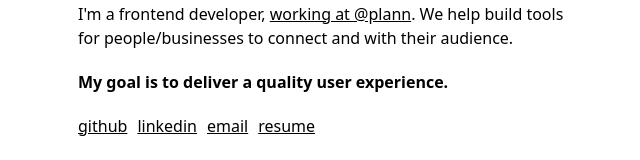
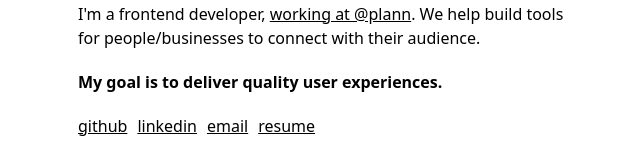
Before and after one commit to cain/cain, a Next.js app: page / in a window 1280 px wide. Shown: the part 243-403 px from the top of the page, without its empty margins (312-952 px from the left). Built offline with nearby package versions, Linux system fonts and the light colour scheme.

Commit message:
Update index.js

```diff
--- a/pages/index.js
+++ b/pages/index.js
@@ -19,9 +19,9 @@ export default function Home() {
         </div>
         <p class="mb-2">Hey.</p>
         <p class="mb-5">
-          I'm a frontend developer, <a href="https://www.plannthat.com" target="_blank">working at @plann</a>. We help build tools for people/businesses to connect and with their audience.
+          I'm a frontend developer, <a href="https://www.plannthat.com" target="_blank">working at @plann</a>. We help build tools for people/businesses to connect with their audience.
         </p>
-        <h2 class="font-semibold mb-5">My goal is to deliver a quality user experience.</h2>
+        <h2 class="font-semibold mb-5">My goal is to deliver quality user experiences.</h2>
         <div className={styles.contact}>
           <a href="https://github.com/cain" target="_blank">github</a>
           <a href="https://www.linkedin.com/in/cainhall/" target="_blank">linkedin</a>
```
